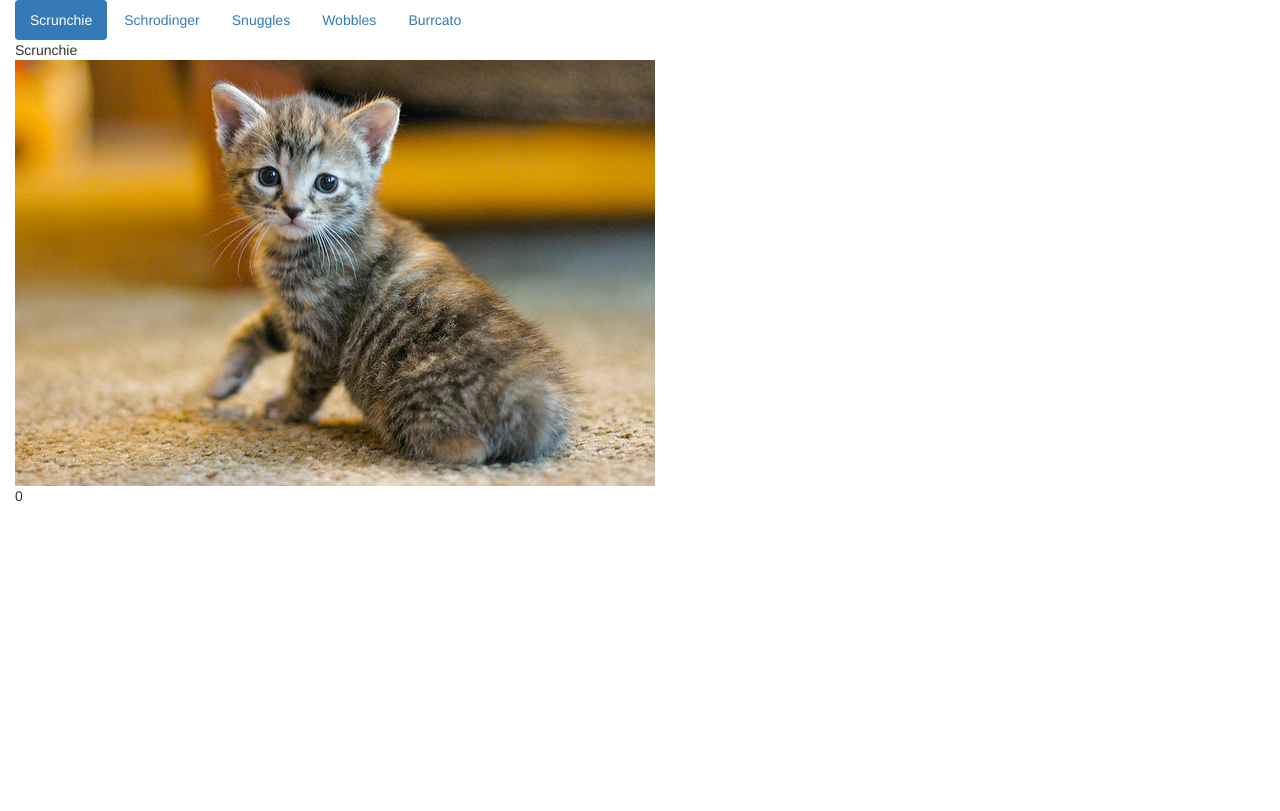
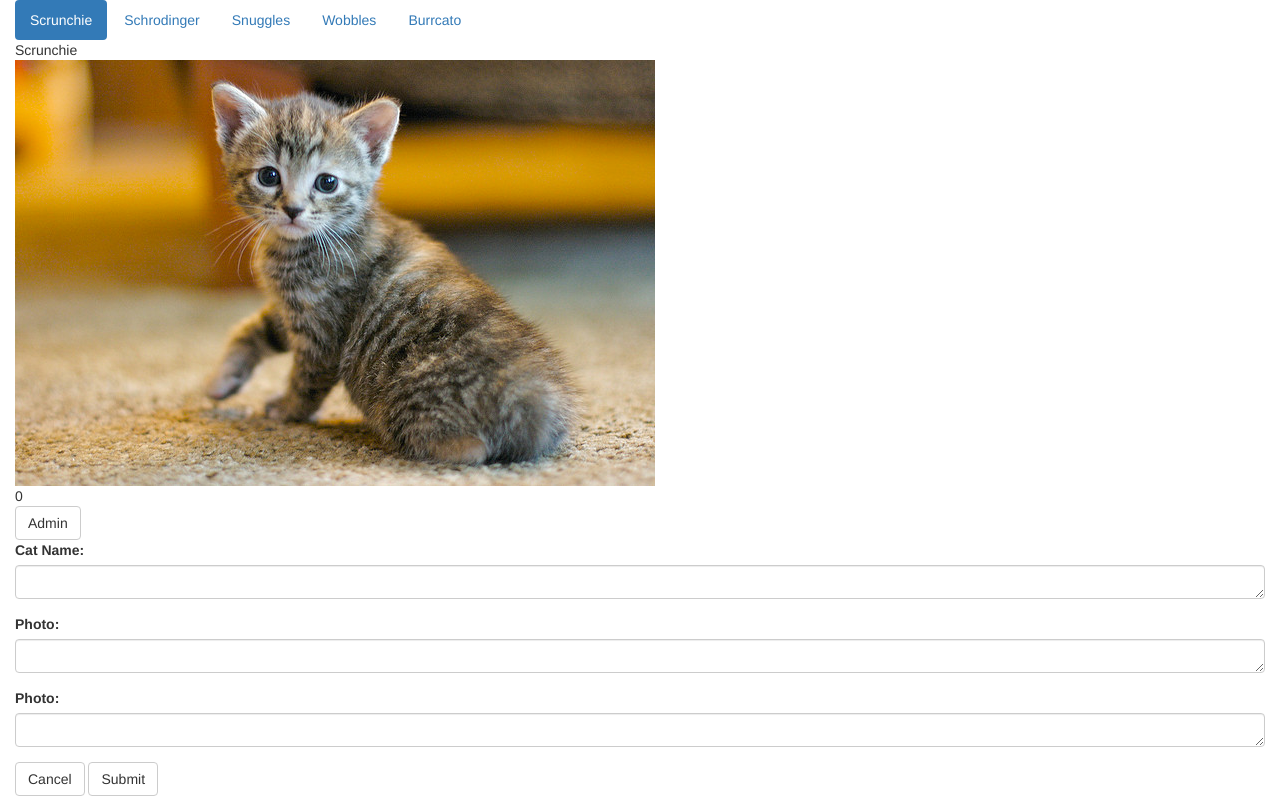
Before and after one commit to RandomAnomaly/javascript-design-patterns, a website: page Cat Clicker/dev/index.html in a window 1280 px wide. Drawn offline with nearby package versions, Linux system fonts and the light colour scheme.

Commit message:
Added basic form

```diff
--- a/Cat Clicker/dev/index.html
+++ b/Cat Clicker/dev/index.html
@@ -23,6 +23,25 @@
 
             <div id="catTicker">
             </div>
+            <button type="button" class="btn btn-default">Admin</button>
+            <form>
+                <div class="form-group">
+                    <label for="catNameTextbox">Cat Name:</label>
+                    <textarea class="form-control" id="catNameTextbox" rows="1"></textarea>
+                </div>
+                <div class="form-group">
+                    <label for="catPhotoTextbox">Photo:</label>
+                    <textarea class="form-control" id="catPhotoTextbox" rows="1"></textarea>
+                </div>
+                <div class="form-group">
+                    <label for="catTickerTextbox">Photo:</label>
+                    <textarea class="form-control" id="catTickerTextbox" rows="1"></textarea>
+                </div>
+                <div class="form-group">
+                    <button type="button" class="btn btn-default">Cancel</button>
+                    <button type="button" class="btn btn-default">Submit</button>
+                </div>
+            </form>
         </div>
     </div>
     <!-- build:js scripts/main.js -->
--- a/Cat Clicker/dev/scripts/catclicker.js
+++ b/Cat Clicker/dev/scripts/catclicker.js
@@ -31,7 +31,8 @@ var catClicker = (function () {
                 "counter": 0
             }
         ],
-        selectedCat: 0
+        selectedCat: 0,
+        adminOpen: false
     };
 
     /* ================================================================ */
```
